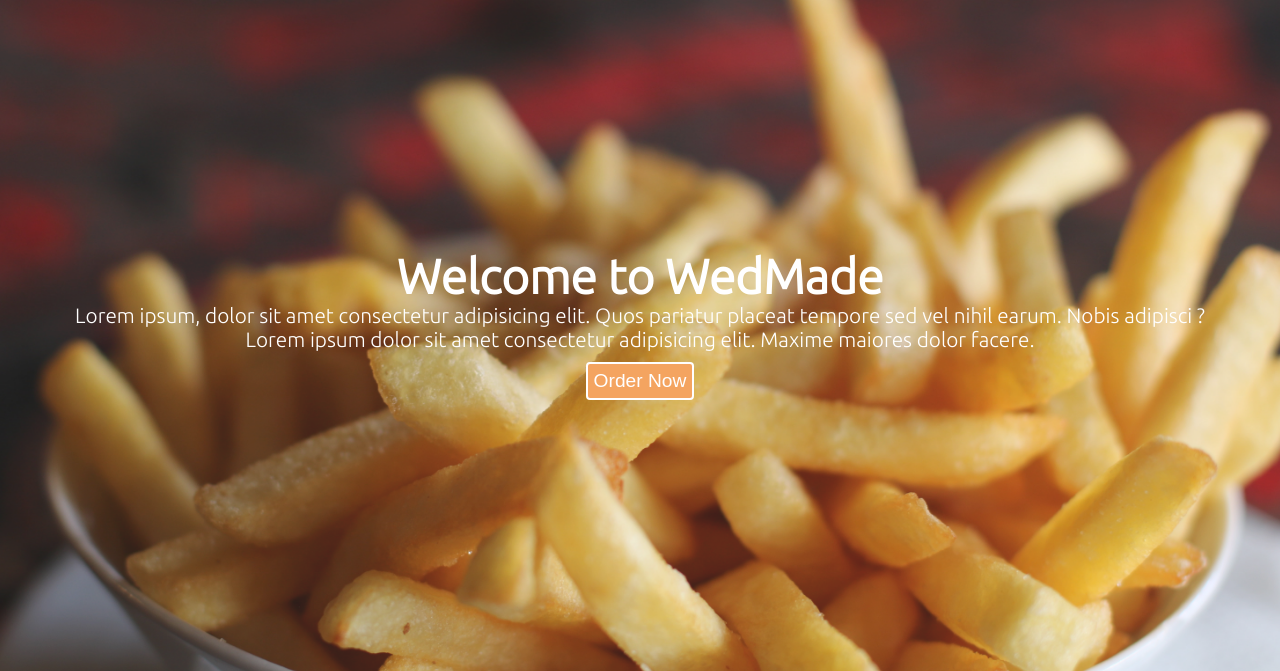
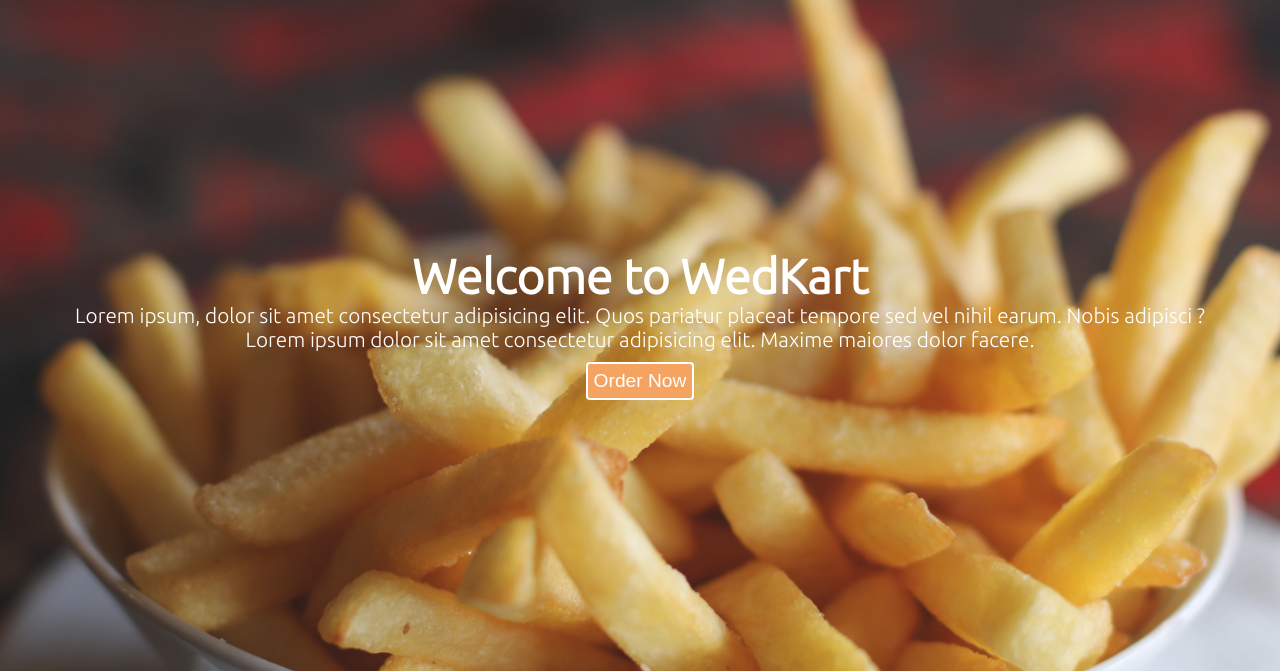
Before and after one commit to Rasho7/responsiveproject.github.io, a plain HTML site: page index.html in a window 1280 px wide. Shown: the part 95-766 px from the top of the page. Drawn offline with Linux system fonts and the light colour scheme.

Commit message:
MadeToKart

```diff
--- a/index.html
+++ b/index.html
@@ -3,7 +3,7 @@
 <head>
     <meta charset="UTF-8">
     <meta name="viewport" content="width=device-width, initial-scale=1.0">
-    <title>WedMade</title>
+    <title>WedKart</title>
     <link rel="stylesheet" media="screen and (max-width: 970px)" href="CSS/phone.css">
     <link rel="stylesheet" href="CSS/style.css">
     <link rel="preconnect" href="https://fonts.gstatic.com">
@@ -23,7 +23,7 @@
     </nav>
 
     <section id="home">
-        <h1 class="h-primary">Welcome to WedMade</h1>
+        <h1 class="h-primary">Welcome to WedKart</h1>
 <p>Lorem ipsum, dolor sit amet consectetur adipisicing elit. Quos pariatur placeat tempore sed vel nihil earum. Nobis adipisci ?</p>
 <p>Lorem ipsum dolor sit amet consectetur adipisicing elit. Maxime maiores dolor facere.</p>
 <button class="btn">Order Now</button>
```
